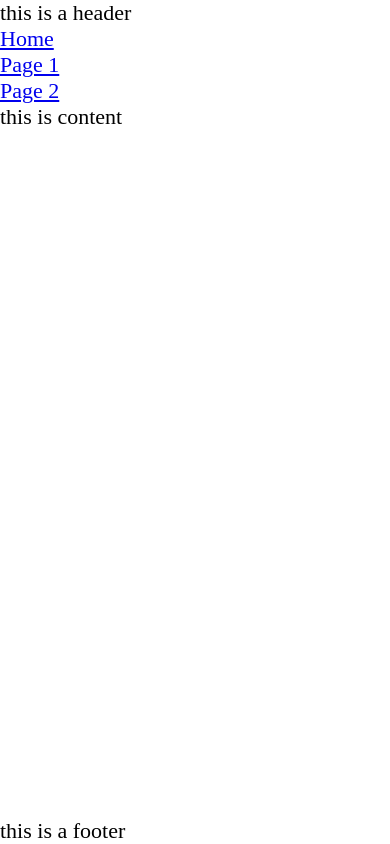
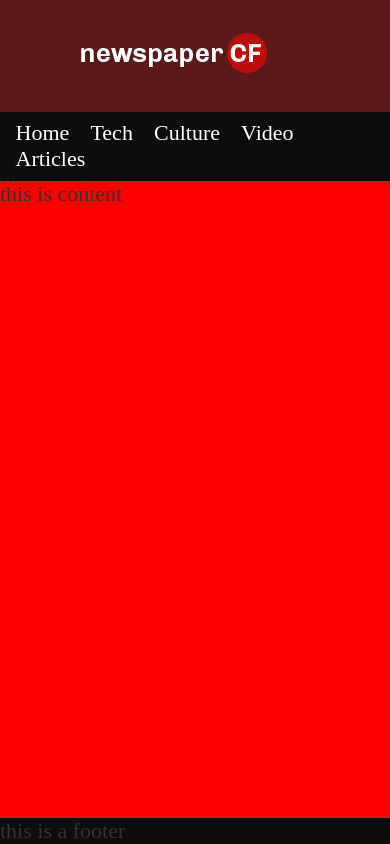
Before and after one commit to philipm92/FE21-CR02-Philip, a plain HTML site: page index.htm in a window 390 px wide. Drawn offline with Linux system fonts and the light colour scheme.

Commit message:
created header and navbar and made it mobile-friendly

```diff
--- a/css/_base.scss
+++ b/css/_base.scss
@@ -1,8 +1,9 @@
-/* Define basic functions */
-@mixin setmarginpadding-all($value) {
-    margin: $value;
-    padding: $value;
-}
+@import "setfuncs";
+
+$head-bgcolor: #5b191a;
+$headline-bgcolor: #c4c4c4;
+$txt-bgcolor: #0e0d0d;
+$txt-primary: #323232;
 
 @mixin center-tag() {
     margin: 0 auto;
@@ -12,54 +13,148 @@
     text-align: center;
 }
 
-@mixin settransition($duration) {
-    transition: all $duration;
-}
-
-@mixin settransform-scale($scx,$scy) {
-    transform: scale($scx,$scy);
-}
-
-@mixin setmargin-tb($top,$bottom) {
-    margin: $top $bottom;
-}
-
-@mixin setmargin-trbl($top,$right,$bottom,$left) {
-    margin: $top $right $bottom $left;
-}
-
-@mixin setfs($size) {
-    font-size: $size;
+@mixin hideonmobile($bool: true) {
+    @if $bool {
+        display: none;
+    }
 }
 
 
 /* Apply basic html stuff, like to keep the footer down */
 *  {
-    @include setmarginpadding-all(0);
+    @include setmp-all(0);
 }
 
 html, body {
     height: 100%;
     position: relative;
+    color: $txt-primary;
 }
 html {
-    font-size: 62.5%; /* Default is 10px now */
+    @include setfs(62.5%); /* Default is 10px now */
 }
 
 body {
-    font-size: 2.2rem; /* basically equals 21px now by default */
+    @include setfs(2.2rem); /* basically equals 21px now by default */
 }
 
 #main-container {
-    min-height: 100vh; /* will cover the 100% of viewport */
+    min-height: 90vh; /* will cover the 100% of viewport */
     overflow: hidden;
     display: block;
+    width: auto;
     position: relative;
-    padding-bottom: 100px; /* height of your footer */
+    padding-bottom: 10vh; /* height of your footer */
 }
 
 footer {
+    background-color: $txt-bgcolor;
     position: absolute;
     bottom: 0;
     width: 100%;
 }
+
+/*Header Design */
+header {
+    background-color: $head-bgcolor;
+    display: flex;
+    @include setpadding-tb(1em, 1em);
+    flex-flow: row nowrap;
+    justify-content: space-around;
+    align-items: center;
+    width: 100%;
+    .header-row1 {
+        width: 10%;
+    }
+    .header-row2 {
+        width: 20%;
+    }
+    img {
+        max-width:100%;
+        margin: auto;
+    }
+}
+
+/* Navbar Design */
+nav {
+    background-color: $txt-bgcolor;
+    display: flex;
+    flex-wrap: row nowrap;
+    justify-content: flex-start;
+    @include setpadding-tb(1vh, 2vw);
+    ul {
+        list-style: none;
+    }
+
+    li {
+        display: inline-block;
+        a {
+            color: white;
+            text-decoration: none;
+            transition: text-shadow 500ms, background-color 750ms;
+            @include setpadding-tb(1vh, 2vw);
+            &:hover {
+                background-color: $head-bgcolor; /*rgba(255,255,255, 0.2);*/
+                text-shadow: 0 0 .8px white, 0 0 .8px white;
+                transition: text-shadow 200ms, background-color 300ms;
+            }
+            &:focus {
+                text-shadow: 0 0 .8px white, 0 0 .8px white;
+            }
+        }
+    }
+
+}
+
+/* Make image zoom hover effect */
+/*.imgzoomeffect {
+    overflow: hidden;
+    margin: 0 auto;
+    img {
+        max-width: 100%;
+        height: auto;
+        object-fit: cover;
+        @include settransform-scale(1,1);
+        @include settransition(1000ms);
+    }
+    img:hover {
+        @include settransition(500ms);
+        @include settransform-scale(2.5, 2.5);
+    }
+}*/
+
+
+/* For mobile phones: */
+@media screen and (max-width: 480px) {
+    header {
+        flex-flow: column wrap;
+        justify-content: center; /* align horizontal */
+        align-items: center; /* align vertical */
+        .header-row1 {
+            @include setpadding-trbl(0.5em, 0, 0.5em, 0);
+            width: 70%;
+        }
+        .header-row2 {
+            @include hideonmobile();
+        }
+    }
+
+    nav {
+        justify-content: center;
+    }
+    body {
+        background-color: red;
+    }
+
+}
+/* For tablets: */
+@media screen and (min-width: 481px) and (max-width: 1024px) {
+    body {
+        background-color: skyblue;
+    }
+}
+
+/* For desktop: */
+@media screen and (min-width:1025px) {
+
+}
--- /dev/null
+++ b/css/_setfuncs.scss
@@ -0,0 +1,32 @@
+@mixin setmp-all($value) {
+    margin: $value;
+    padding: $value;
+}
+
+@mixin setmargin-tb($top,$bottom) {
+    margin: $top $bottom;
+}
+
+@mixin setmargin-trbl($top,$right,$bottom,$left) {
+    margin: $top $right $bottom $left;
+}
+
+@mixin setpadding-tb($top,$bottom) {
+    padding: $top $bottom;
+}
+
+@mixin setpadding-trbl($top,$right,$bottom,$left) {
+    padding: $top $right $bottom $left;
+}
+
+@mixin setfs($size) {
+    font-size: $size;
+}
+
+@mixin settransition($duration) {
+    transition: all $duration;
+}
+
+@mixin settransform-scale($scx,$scy) {
+    transform: scale($scx,$scy);
+}
--- a/css/style.scss
+++ b/css/style.scss
@@ -1 +1 @@
-@import "_base";
+@import "base";
--- a/index.htm
+++ b/index.htm
@@ -8,19 +8,26 @@
     <!--[if lt IE 7]>
     <link rel="stylesheet" type="text/css" href="ie6.css" />
     <![endif]-->
-    <title>Code Review 1 - Home</title>
+    <title>Code Review 2 - Home</title>
 </head>
 <body>
 
     <div id="main-container"> <!-- START MAIN-CONTAINER CLASS -->
         <header>
-            this is a header
+            <div class="header-row1">
+                <img src="img/logo-newspaper-cf.png" alt="Newspaper CF Logo">
+            </div>
+            <div class="header-row2">
+                <img src="img/banner-1.png" alt="Banner Full Stack Wev Developer in Vienna">
+            </div>
         </header>
-        <nav class="navbar">
+        <nav>
             <ul>
                 <li><a href="#">Home</a></li>
-                <li><a href="#">Page 1</a></li>
-                <li><a href="#">Page 2</a></li>
+                <li><a href="tech.htm">Tech</a></li>
+                <li><a href="culture.htm">Culture</a></li>
+                <li><a href="video.htm">Video</a></li>
+                <li><a href="article.htm">Articles</a></li>
               </ul>
         </nav>
 
```
Also changed, not shown: css/style.css, 1 other file.
